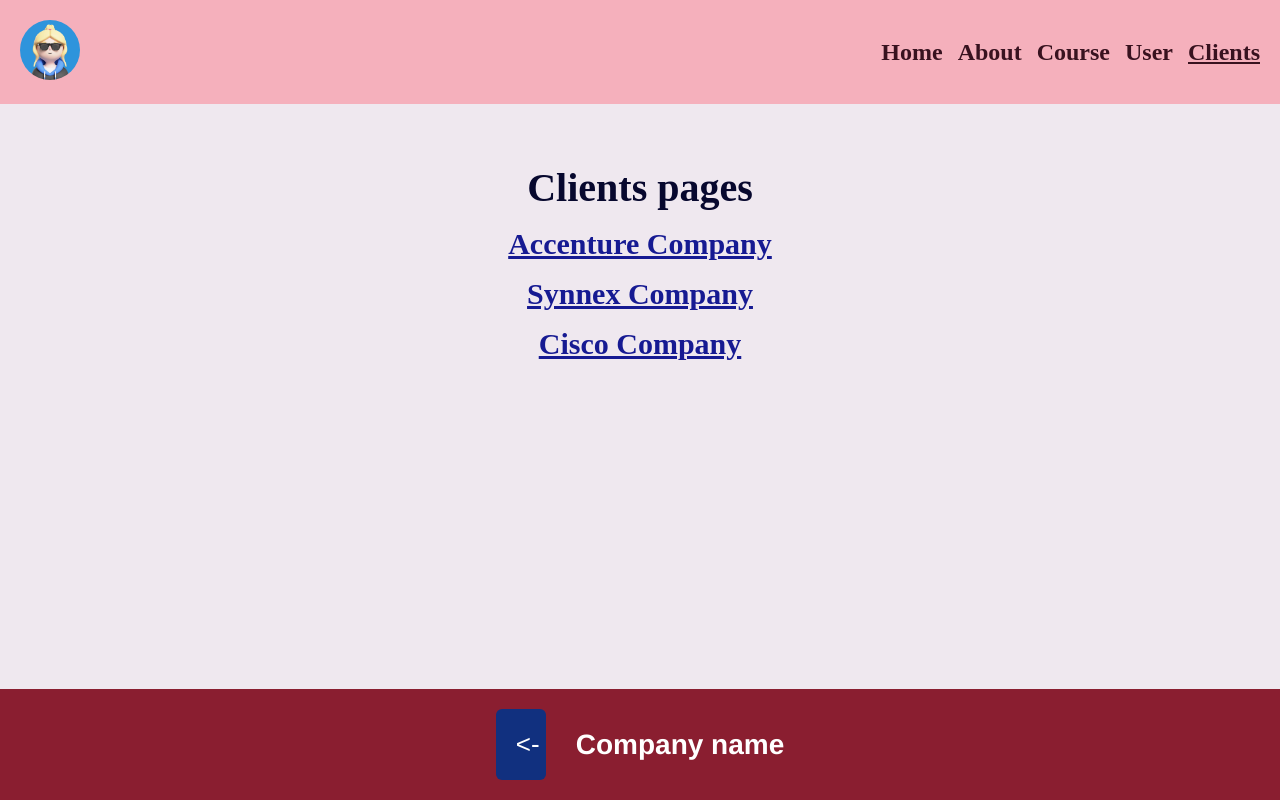
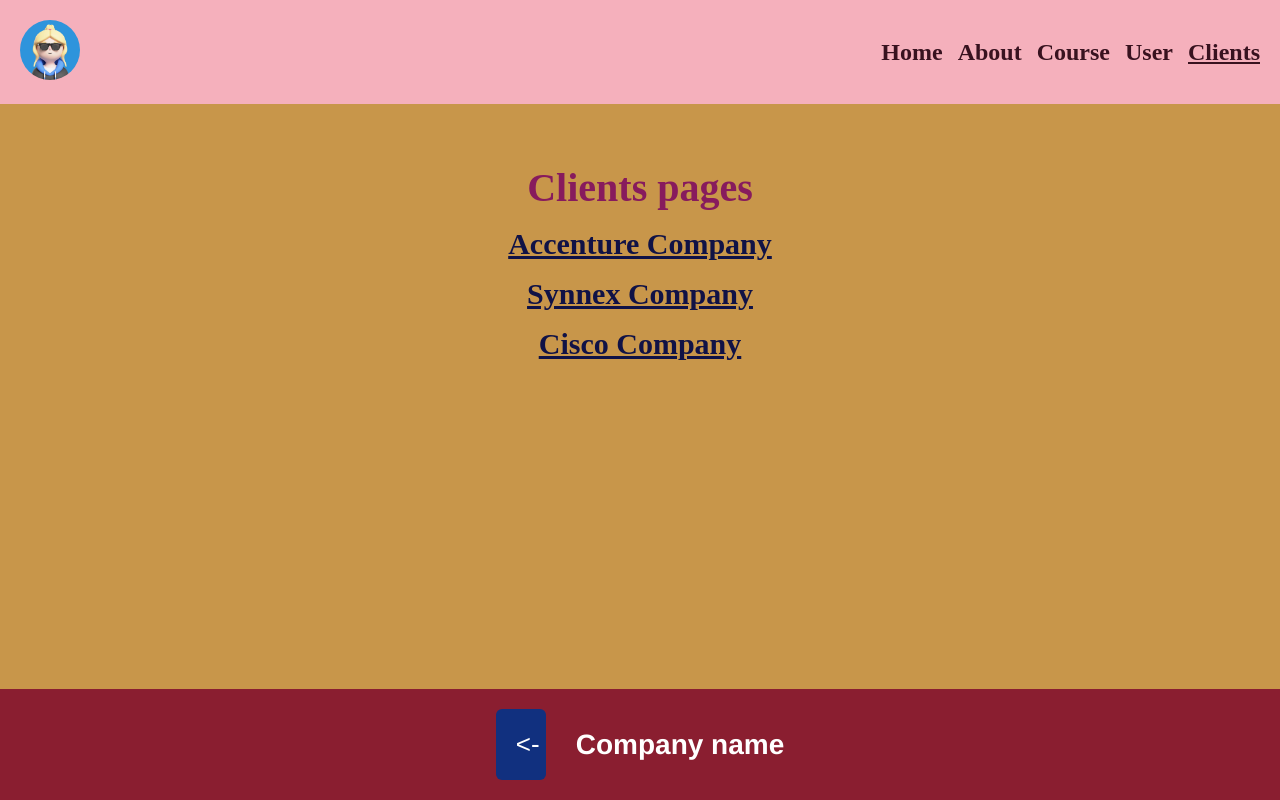
Before and after one commit to SvetlanaShel/lessen_05_react, a React (Vite) app: page /clients in a window 1280 px wide. Built offline with nearby package versions, Linux system fonts and the light colour scheme.

Commit message:
add commit2

```diff
--- a/src/pages/Clients/components/CiscoCompany/CiscoCompany.tsx
+++ b/src/pages/Clients/components/CiscoCompany/CiscoCompany.tsx
@@ -1,23 +1,28 @@
 import { useNavigate } from 'react-router-dom'
 
 import Button from "../../../../components/Button/Button";
-import { CiscoCompanyWrapper, JobTitle, Image, ButtonContainer } from "./styles";
+import { CiscoCompanyWrapper, JobTitle, Image, ButtonContainer, CompanyInfo, Description } from "./styles";
 
 function CiscoCompany() {
 
   const navigate = useNavigate();
 
   const goToAccentureCompanyPage = ()=>{
-    navigate('/synnexCompany')
+    navigate('/clients/accentureCompany')
   }
 
 
   return (
     <CiscoCompanyWrapper>
       <JobTitle>Cisco Company</JobTitle>
+      <Description>Accenture Company page description</Description>
+      <CompanyInfo>
+      Cisco develops, manufactures, and sells networking hardware, software,
+      telecommunications equipment and other high-technology services and products.
+      </CompanyInfo>
       <Image src='https://en.wikipedia.org/wiki/Cisco' />
       <ButtonContainer>
-        <Button name='More Synnex Company' onClick={goToAccentureCompanyPage} />
+        <Button name='Go To Accenture Company' onClick={goToAccentureCompanyPage} />
       </ButtonContainer>
     </CiscoCompanyWrapper>
   )
--- a/src/pages/Clients/components/CiscoCompany/data.ts
+++ /dev/null
@@ -1,3 +0,0 @@
-export const lessonsData: string[] = [
-'Cisco develops, manufactures, and sells networking hardware, software, telecommunications equipment and other high-technology services and products.'
-]
--- a/src/pages/Clients/components/CiscoCompany/styles.ts
+++ b/src/pages/Clients/components/CiscoCompany/styles.ts
@@ -31,3 +31,14 @@
  font-weight: bold;
  color: #5A1637
 `
+export const Description = styled.div`
+font-size: 40px;
+ font-weight: bold;
+ color: #171e50;
+`
+
+export const CompanyInfo = styled.div`
+font-size: 40px;
+ font-weight: bold;
+ color: #25347b;
+`
--- a/src/pages/Clients/styles.ts
+++ b/src/pages/Clients/styles.ts
@@ -8,17 +8,17 @@
   gap: 16px;
   flex: 1;
   padding: 60px;
-  background-color: rgb(239, 232, 239);
+  background-color: rgb(200, 150, 74);
 `
 
 export const Title = styled.div`
  font-size: 40px;
  font-weight: bold;
- color: #07082e;
+ color: #871b5d;
 `
 
 export const StyledLink = styled(Link)`
  font-size: 30px;
  font-weight: bold;
- color: #161a92;
+ color: #101246;
 `
```
